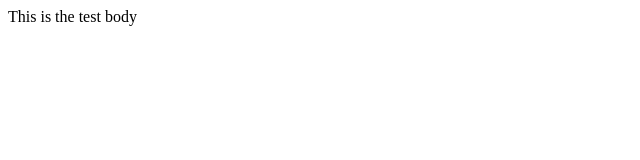
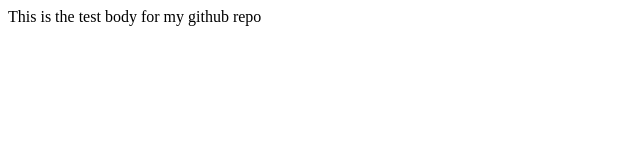
Before and after one commit to BitcoinCode/salam.github.io, a plain HTML site: page index.html in a window 1280 px wide. Shown: the whole page, without its empty margins (0-640 px from the left). Drawn offline with Linux system fonts and the light colour scheme.

Commit message:
Update index.html
This is my change

```diff
--- a/index.html
+++ b/index.html
@@ -7,6 +7,6 @@
     <title>This is me testing </title>
 </head>
 <body>
-    This is the test body
+    This is the test body for my github repo
 </body>
 </html>
```
